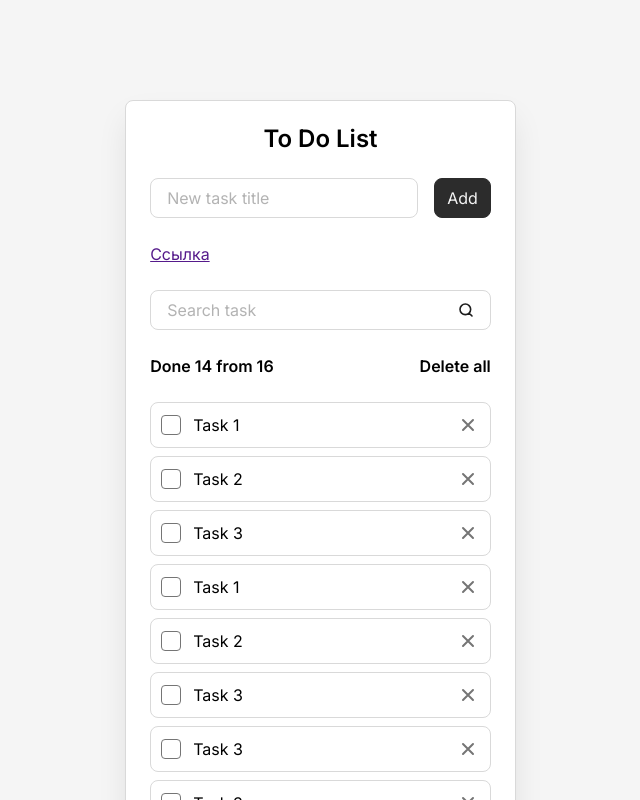
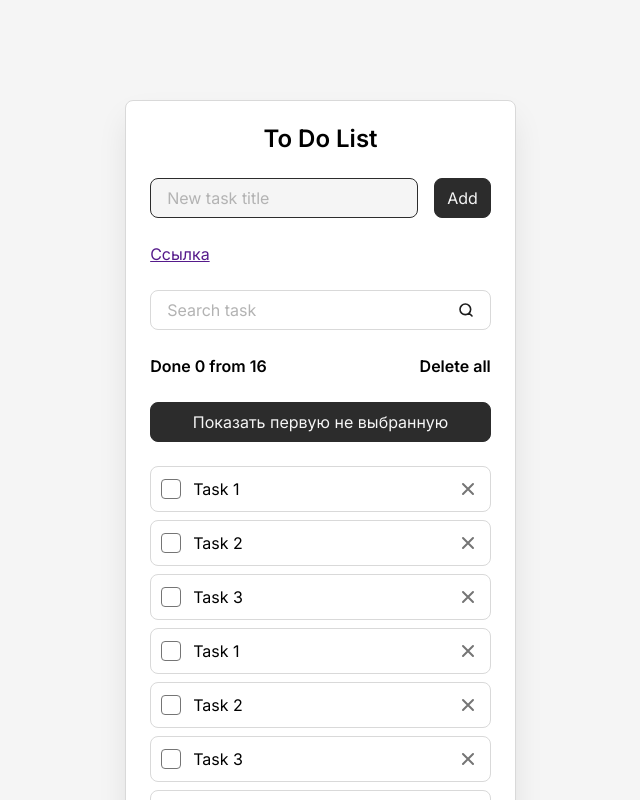
Before and after one commit to Ataevw/vk2, a React (Vite) app: page / in a window 1280 px wide. Shown: the top 800 px of the page, without its empty margins (312-952 px from the left). Built offline with nearby package versions, Linux system fonts and the light colour scheme.

Commit message:
003: состояния и мемонизация

```diff
--- a/src/components/AddTaskForm.tsx
+++ b/src/components/AddTaskForm.tsx
@@ -3,10 +3,18 @@ import Field from './Field.js';
 
 interface AddTaskFormProps {
   addTask: () => void;
+  newTaskInputRef: React.RefObject<HTMLInputElement | null>;
+  newTaskTitle: string;
+  setNewTaskTitle: (newTitle: string) => void;
 }
 
 const AddTaskForm = (props: AddTaskFormProps) => {
-  const { addTask } = props;
+  const {
+    addTask,
+    newTaskTitle,
+    setNewTaskTitle,
+    newTaskInputRef,
+  } = props;
 
   const onSubmit = (event: any) => {
     event.preventDefault(); // чтобы не перезагружать страницу, останавливаем браузерное поведение!
@@ -15,7 +23,14 @@ const AddTaskForm = (props: AddTaskFormProps) => {
 
   return (
     <form className="todo__form" onSubmit={onSubmit}>
-      <Field className="todo__field" id="new-task" label="New task title" />
+      <Field
+        className="todo__field"
+        id="new-task"
+        label="New task title"
+        value={newTaskTitle}
+        onInput={setNewTaskTitle}
+        ref={newTaskInputRef}
+      />
       <Button type="submit">Add</Button>
     </form>
   );
--- a/src/components/Buttons.tsx
+++ b/src/components/Buttons.tsx
@@ -2,12 +2,17 @@ interface ButtonProps {
   className?: string;
   children: React.ReactNode; // любое, что можно отрендерить в JSX
   type?: 'button' | 'submit' | 'reset';
+  onClick?: () => void;
 }
 
 const Button = (props: ButtonProps) => {
-  const { className, children, type = 'button' } = props;
+  const { className, children, type = 'button', onClick } = props;
   return (
-    <button className={`button${className ? ' ' + className : ''}`} type={type}>
+    <button
+      className={`button${className ? ' ' + className : ''}`}
+      type={type}
+      onClick={onClick}
+    >
       {children}
     </button>
   );
--- a/src/components/Field.tsx
+++ b/src/components/Field.tsx
@@ -5,10 +5,11 @@ interface FieldProps {
   value?: string;
   type?: 'text' | 'password' | 'email' | 'number' | 'tel' | 'url' | 'search';
   onInput?: (query: string) => void;
+  ref?: React.RefObject<HTMLInputElement | null>;
 }
 
 const Field = (props: FieldProps) => {
-  const { className, id, label, value, type = 'text', onInput } = props;
+  const { className, id, label, value, type = 'text', onInput, ref } = props;
 
   return (
     <div className={`field ${className ?? ''}`}>
@@ -21,6 +22,7 @@ const Field = (props: FieldProps) => {
         placeholder=" "
         autoComplete="off"
         type={type}
+        ref={ref}
         value={value}
         onChange={(e: React.ChangeEvent<HTMLInputElement>) =>
           onInput?.(e.target.value)
--- a/src/components/Todo.tsx
+++ b/src/components/Todo.tsx
@@ -1,9 +1,10 @@
-import { useEffect, useState } from 'react';
+import { useCallback, useEffect, useMemo, useRef, useState } from 'react';
 import AddTaskForm from './AddTaskForm.js';
 import SearchTaskForm from './SearchTaskForm.js';
 import TodoInfo from './TodoInfo.js';
 import TodoList from './TodoList.js';
 import TodoModal from './TodoModal.js';
+import Button from './Buttons.js';
 
 interface Task {
   id: string;
@@ -12,55 +13,110 @@ interface Task {
 }
 
 const Todo = () => {
-  // Список задач с типом Task[]
-  const taskList: Task[] = [
-    { id: '1', title: 'Task 1', isDone: true },
-    { id: '2', title: 'Task 2', isDone: true },
-    { id: '3', title: 'Task 3', isDone: true },
-    { id: '4', title: 'Task 1', isDone: true },
-    { id: '5', title: 'Task 2', isDone: true },
-    { id: '6', title: 'Task 3', isDone: true },
-    { id: '7', title: 'Task 3', isDone: false },
-    { id: '8', title: 'Task 3', isDone: true },
-    { id: '9', title: 'Task 3', isDone: true },
-    { id: '10', title: 'Task 3', isDone: true },
-    { id: '11', title: 'Task 3', isDone: true },
-    { id: '12', title: 'Task 3', isDone: true },
-    { id: '13', title: 'Task 3', isDone: false },
-    { id: '14', title: 'Task 3', isDone: true },
-    { id: '15', title: 'Task 3', isDone: true },
-    { id: '16', title: 'Task 3', isDone: true },
-  ];
+
+  const [tasks, setTasks] = useState<Task[]>(() => {
+    const savedTasks = localStorage.getItem('tasks');
+
+    if (savedTasks) {
+      return JSON.parse(savedTasks);
+    }
+
+    return [
+      { id: '1', title: 'Task 1', isDone: false },
+      { id: '2', title: 'Task 2', isDone: false },
+      { id: '3', title: 'Task 3', isDone: false },
+      { id: '4', title: 'Task 1', isDone: false },
+      { id: '5', title: 'Task 2', isDone: false },
+      { id: '6', title: 'Task 3', isDone: false },
+      { id: '7', title: 'Task 3', isDone: false },
+      { id: '8', title: 'Task 3', isDone: false },
+      { id: '9', title: 'Task 3', isDone: false },
+      { id: '10', title: 'Task 3', isDone: false },
+      { id: '11', title: 'Task 3', isDone: false },
+      { id: '12', title: 'Task 3', isDone: false },
+      { id: '13', title: 'Task 3', isDone: false },
+      { id: '14', title: 'Task 3', isDone: false },
+      { id: '15', title: 'Task 3', isDone: false },
+      { id: '16', title: 'Task 3', isDone: false },
+    ];
+  });
+
+  const [newTaskTitle, setNewTaskTitle] = useState('');
+  const [searchQuery, setSearchQuery] = useState('');
+
+  // Модальное окно
+  const [isOpen, setIsOpen] = useState<boolean>(false);
+  // Модальное окно — cогласие на удаление
+  const [isDeleteModalOpen, setIsDeleteModalOpen] = useState(false);
+
+  const newTaskInputRef = useRef<HTMLInputElement>(null);
+  console.log('newTaskInputRef:', newTaskInputRef);
+
+  const firstIncompliteTaskRef = useRef<HTMLLIElement>(null);
+  const firstIncompliteTaskId = tasks.find(({ isDone }) => !isDone)?.id;
+
+  // Открытие модалки на удаление (мемонизированно)
+  // useCallback — запоинаем функцию между рендерами (пока не изменились зависимости)
+  const deleteAllTasks = useCallback(() => setIsDeleteModalOpen(true), []);
 
   // Удалить все задачи
-  const deleteAllTasks = () => {
+  const confirmDeleteAll = () => {
     console.log('Удаляем все задачи');
+
+    setTasks([]); // очистка задачь (удаление)
+    setIsDeleteModalOpen(false); // закрытие модалки
   };
 
-  // Удалить одну задачу
-  const deleteTask = (taskId: string) => {
-    console.log(`Удаляем задачу с id: ${taskId}`);
-  };
+  // Удалить одну задачу (мемонизированно)
+  const deleteTask = useCallback(
+    (taskId: string) => {
+      console.log(`Удаляем задачу с id: ${taskId}`);
 
-  // Здача выбрана (checkbox)
-  const toggleTaskComplete = (taskId: string, isDone: boolean) => {
-    console.log(`Задача ${taskId} ${isDone ? 'выполнена' : 'не выполнена'}`);
-  };
+      setTasks(tasks.filter((task) => task.id !== taskId));
+    },
+    [tasks],
+  );
 
-  // Поиск
-  const filterTasks = (query: string) => {
-    console.log(`Поиск: ${query}`);
-  };
+  // Здача выбрана (checkbox) (мемонизированно)
+  const toggleTaskComplete = useCallback(
+    (taskId: string, isDone: boolean) => {
+      console.log(`Задача ${taskId} ${isDone ? 'выполнена' : 'не выполнена'}`);
+
+      setTasks(
+        tasks.map((task) => {
+          if (task.id === taskId) {
+            return { ...task, isDone };
+          }
+
+          return task;
+        }),
+      );
+    },
+    [tasks],
+  );
 
   // Добавление задачи
-  const addTask = () => {
-    console.log('Добавление новой задачи');
-  };
+  const addTask = useCallback(
+    () => () => {
+      console.log('Добавление новой задачи');
 
-  // Модальное окно
-  const openModal = () => {
-    console.log(`Открываем модальное окно`);
-  };
+      if (newTaskTitle.trim().length > 0) {
+        const newTask = {
+          id: crypto?.randomUUID() ?? Date.now.toString(), // уникальный id
+          title: newTaskTitle,
+          isDone: false,
+        };
+
+        setTasks((prevTasks) => [...prevTasks, newTask]);
+        setNewTaskTitle('');
+        setSearchQuery(''); // сбрасываем поиск
+        if (newTaskInputRef.current) {
+          newTaskInputRef.current.focus();
+        }
+      }
+    },
+    [newTaskTitle],
+  );
 
   // --------- --------- Подгрузка задач --------- ---------
   // Определяет, сколько блоков задач мы уже показали
@@ -73,7 +129,11 @@ const Todo = () => {
   // Берём с начала списка до (current * 10)
   // Если current = 1 → показываем 10 задач
   // Если current = 2 → показываем 20 задач
-  const tasksToShow: Task[] = taskList.slice(0, current * TASKS_PER_PAGE);
+  // (мемонизированно)
+  const tasksToShow: Task[] = useMemo(
+    () => tasks.slice(0, current * TASKS_PER_PAGE),
+    [tasks, current],
+  );
 
   // Обработчик прокрутки страницы
   const scrollHandler = () => {
@@ -89,7 +149,7 @@ const Todo = () => {
     if (scrollHeight - (scrollTop + windowHeight) < 100) {
       console.log('1111');
       // Проверяем, есть ли ещё задачи для показа
-      if (tasksToShow.length < taskList.length) {
+      if (tasksToShow.length < tasks.length) {
         console.log('222');
         // Увеличиваем номер страницы — это вызовет перерендер
         setCurrent((prev: number) => prev + 1);
@@ -97,12 +157,16 @@ const Todo = () => {
     }
   };
 
+  useEffect(() => {
+    localStorage.setItem('tasks', JSON.stringify(tasks)); // Данные в LocalStorage можно хранить только как JSON
+  }, [tasks]);
+
   // Хук жизненного цикла
   useEffect(() => {
     // Добавляем обработчик прокрутки
     document.addEventListener('scroll', scrollHandler);
 
-    // Функция очистки (вызывается при размонтировании
+    // Очистка. Функция очистки (вызывается при размонтировании
     // или перед повторным выполнением эффекта)
     return () => {
       document.removeEventListener('scroll', scrollHandler);
@@ -112,22 +176,90 @@ const Todo = () => {
     // когда изменится tasksToShow (то есть при подгрузке новых задач)
   }, [tasksToShow]);
 
+  useEffect(() => {
+    if (newTaskInputRef.current) {
+      newTaskInputRef.current.focus();
+    }
+  }, []);
+
+  // Счетчике рендеров
+  const renderCount = useRef(0);
+
+  useEffect(() => {
+    renderCount.current++;
+    console.log(`Компонент отрендерился ${renderCount.current} раза`);
+  }); // без второго аргумента будет срабатывать после каждого рендера. А с пустым массивом только один раз.
+
+  const filteredTasks = useMemo(() => {
+    const clearSearchQuery = searchQuery.trim().toLowerCase();
+
+    return clearSearchQuery.length > 0
+      ? tasks.filter(({ title }) =>
+          title.toLowerCase().includes(clearSearchQuery),
+        )
+      : null;
+  }, [searchQuery, tasks]);
+
+  const doneTasks = useMemo(
+    () => tasks.filter(({ isDone }) => isDone).length,
+    [tasks],
+  );
+
   return (
     <div className="todo">
       <h1 className="todo__title">To Do List</h1>
-      <AddTaskForm addTask={addTask} />
-      <TodoModal onOpenModal={openModal} />
-      <SearchTaskForm onSearchInput={filterTasks} />
+      <AddTaskForm
+        addTask={addTask}
+        newTaskInputRef={newTaskInputRef}
+        newTaskTitle={newTaskTitle}
+        setNewTaskTitle={setNewTaskTitle}
+      />
+      <div>
+        <a
+          href=""
+          onClick={(e) => {
+            (e.preventDefault(), setIsOpen(true));
+          }}
+        >
+          Ссылка
+        </a>
+      </div>
+      <SearchTaskForm
+        searchQuery={searchQuery}
+        setSearchQuery={setSearchQuery}
+      />
       <TodoInfo
-        total={taskList.length}
-        done={taskList.filter(({ isDone }) => isDone).length}
+        total={tasks.length}
+        done={doneTasks}
         onDeleteAllButtonClick={deleteAllTasks}
       />
+      <Button
+        onClick={() =>
+          firstIncompliteTaskRef.current?.scrollIntoView({ behavior: 'smooth' })
+        }
+      >
+        Показать первую не выбранную
+      </Button>
       <TodoList
         tasksToShow={tasksToShow}
+        filteredTasks={filteredTasks}
+        firstIncompliteTaskRef={firstIncompliteTaskRef}
+        firstIncompliteTaskId={firstIncompliteTaskId}
         onDeleteTaskButtonClick={deleteTask}
         onTaskCompleteChange={toggleTaskComplete}
       />
+
+      {/* Модалки */}
+      <TodoModal isOpen={isOpen} setIsOpen={setIsOpen}>
+        Модалка обычная
+      </TodoModal>
+      <TodoModal
+        isOpen={isDeleteModalOpen}
+        setIsOpen={setIsDeleteModalOpen}
+        onConfirm={confirmDeleteAll}
+      >
+        Точно вы хотите удалить задачу?
+      </TodoModal>
     </div>
   );
 };
--- a/src/components/TodoInfo.tsx
+++ b/src/components/TodoInfo.tsx
@@ -1,3 +1,5 @@
+import { memo } from 'react';
+
 interface TodoInfoProps {
   total: number;
   done: number;
@@ -27,4 +29,4 @@ const TodoInfo = (props: TodoInfoProps) => {
   );
 };
 
-export default TodoInfo;
+export default memo(TodoInfo);
--- a/src/components/TodoItem.tsx
+++ b/src/components/TodoItem.tsx
@@ -1,3 +1,5 @@
+import React, { memo } from 'react';
+
 interface TodoItemProps {
   className?: string;
   id: string;
@@ -5,9 +7,11 @@ interface TodoItemProps {
   isDone: boolean;
   onDeleteTaskButtonClick: (taskId: string) => void;
   onTaskCompleteChange: (taskId: string, isDone: boolean) => void;
+  ref: React.Ref<HTMLLIElement>;
 }
 
-const TodoItem = (props: TodoItemProps) => {
+const TodoItem = React.forwardRef<HTMLLIElement, TodoItemProps>(
+  (props, ref) => {
     const {
       id,
       title,
@@ -17,7 +21,7 @@ const TodoItem = (props: TodoItemProps) => {
     } = props;
 
     return (
-    <li className={`todo-item ${className ?? ''}`}>
+      <li className={`todo-item ${className ?? ''}`} ref={ref}>
         <input
           className="todo-item__checkbox"
           id={id}
@@ -51,6 +55,7 @@ const TodoItem = (props: TodoItemProps) => {
         </button>
       </li>
     );
-};
+  },
+);
 
-export default TodoItem;
+export default memo(TodoItem);
--- a/src/components/TodoList.tsx
+++ b/src/components/TodoList.tsx
@@ -1,3 +1,4 @@
+import { memo } from 'react';
 import TodoItem from './TodoItem.js';
 
 interface Task {
@@ -10,32 +11,47 @@ interface TodoListProps {
   tasksToShow: Task[]; // массив задачь
   onDeleteTaskButtonClick: (taskId: string) => void;
   onTaskCompleteChange: (taskId: string, isDone: boolean) => void;
+  filteredTasks: Task[] | null;
+  firstIncompliteTaskRef: React.RefObject<HTMLLIElement | null>;
+  firstIncompliteTaskId: string | undefined;
 }
 
 const TodoList = ({
   onDeleteTaskButtonClick,
   onTaskCompleteChange,
   tasksToShow,
+  filteredTasks,
+  firstIncompliteTaskRef,
+  firstIncompliteTaskId,
 }: TodoListProps) => {
-
-  const hasTasks: boolean = true;
+  const hasTasks: boolean = tasksToShow.length > 0;
+  const isEmptyFilteredTasks: boolean = filteredTasks?.length === 0;
 
   if (!hasTasks) {
-    return <div className="todo__empty-message"></div>;
+    return <div className="todo__empty-message">Задач нет</div>;
+  }
+
+  if (hasTasks && isEmptyFilteredTasks) {
+    return (
+      <div className="todo__empty-message">По запросу ничего не найдено!</div>
+    );
   }
 
   return (
     <ul className="todo__list">
-      {tasksToShow.map((task) => (
+      {(filteredTasks ?? tasksToShow).map((task) => (
         <TodoItem
           {...task}
           key={task.id}
           onDeleteTaskButtonClick={onDeleteTaskButtonClick}
           onTaskCompleteChange={onTaskCompleteChange}
+          ref={
+            task.id === firstIncompliteTaskId ? firstIncompliteTaskRef : null
+          }
         />
       ))}
     </ul>
   );
 };
 
-export default TodoList;
+export default memo(TodoList);
```
Also changed, not shown: src/components/SearchTaskForm.tsx (+6 -4 lines), src/components/TodoModal.tsx (+22 -38 lines). Lines whose indentation alone changed are shown as unchanged.
